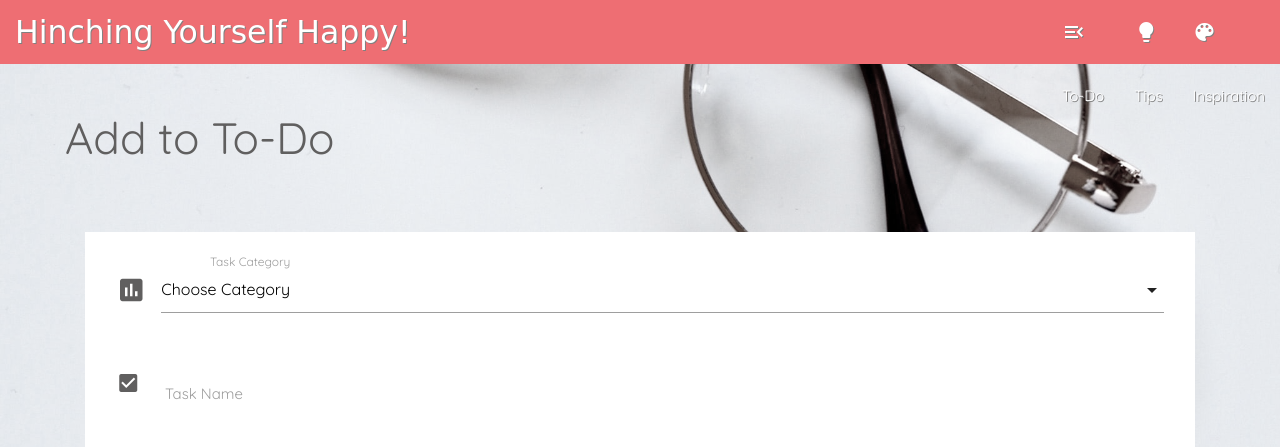
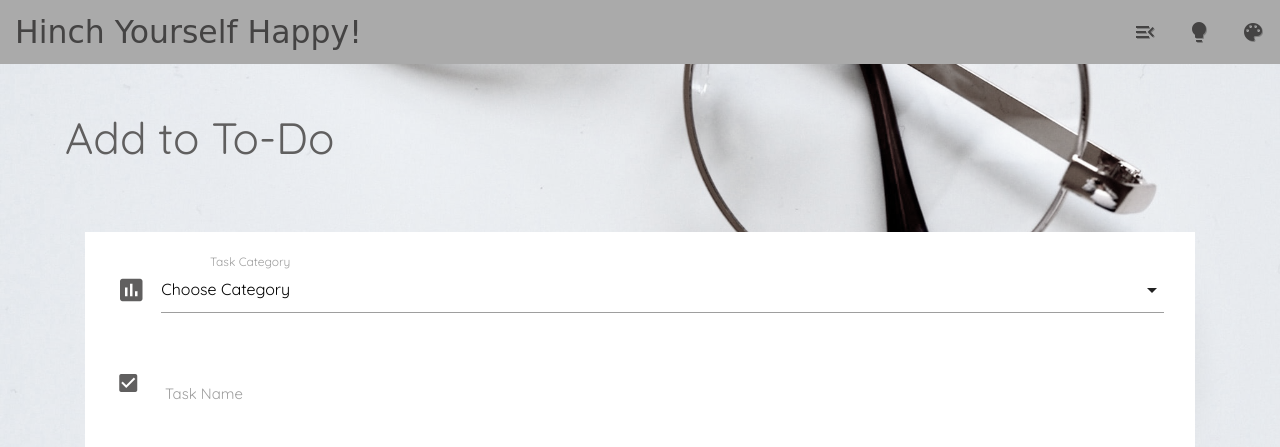
Before and after one commit to ElaineArchbold/DataCentricProject, a Flask app: page /addtodo in a window 1280 px wide. Shown: the top 447 px of the page. Run offline with Flask 2, Linux system fonts and the light colour scheme; data that the repository does not hold is empty; some libraries are stand-ins or nearby versions; some web fonts are replaced.

Commit message:
updated css as some items not pulling from here on heroku

```diff
--- a/static/css/style.css
+++ b/static/css/style.css
@@ -14,14 +14,13 @@ body {
     line-height: 110%;
     padding-left: 50px;
     padding-top: 50px;
-    color:
-
 }
 /*-----------------------------------------------------------------NAVBAR*/
 nav ul a {
     font-family: 'Quicksand', sans-serif;
     text-decoration: none;
     text-shadow: 1px 1px grey;
+    color: #444343
 }
 
 nav ul a:hover  {
@@ -35,13 +34,12 @@ nav ul a:hover  {
 
 nav .brand-logo {
     position: absolute;
-    color: #fff;
+    color: #444343;
     display: inline-block;
     font-size: 2.1rem;
     padding: 0;
     text-decoration: none;
-    padding-left: 10px;
-    text-shadow: 1px 1px grey }
+    padding-left: 10px;}
 
 nav .brand-logo:hover{
     color: #e8b3b3 !important;
@@ -51,7 +49,7 @@ nav .brand-logo:hover{
 nav .nav-wrapper {
     position: relative;
     height: 100%;
-    background-color: f4f2f2;
+    background-color: #aaaaaa;
     font-family: 'Euphoria Script', cursive;
     font-size:12px;
     padding-left:5px;
@@ -149,10 +147,10 @@ nav .nav-wrapper {
     border-radius:50px;
     border:1px solid #e8b3b3;
     box-shadow:2px 2px #d6d6d6;
-
 }
 
-.pb-video-container {    margin-bottom: 100px;
+.pb-video-container {
+    margin-bottom: 100px;
     background-color: #fafafa;
     min-height: 1200px;
     margin-top: 60px;
@@ -162,6 +160,8 @@ nav .nav-wrapper {
     min-height: 1200px;
     margin-top: 60px;
     padding-top: 10px;
+    }
+
 
 .pb-video {
         border: 1px solid #e8b3b3;
@@ -188,8 +188,13 @@ nav .nav-wrapper {
     text-align:center;
     border:none;
 }
+
+input:not([type]):focus:not([readonly]), input[type=text]:not(.browser-default):focus:not([readonly]), input[type=password]:not(.browser-default):focus:not([readonly]), input[type=email]:not(.browser-default):focus:not([readonly]), input[type=url]:not(.browser-default):focus:not([readonly]), input[type=time]:not(.browser-default):focus:not([readonly]), input[type=date]:not(.browser-default):focus:not([readonly]), input[type=datetime]:not(.browser-default):focus:not([readonly]), input[type=datetime-local]:not(.browser-default):focus:not([readonly]), input[type=tel]:not(.browser-default):focus:not([readonly]), input[type=number]:not(.browser-default):focus:not([readonly]), input[type=search]:not(.browser-default):focus:not([readonly]), textarea.materialize-textarea:focus:not([readonly]) {
+    border-bottom: none;
+    -webkit-box-shadow: none;
+    box-shadow: none;
+}
 /*----------------------------------------------------------------INSPIRATION PAGE*/
-
 
 .inspiration-page {
     margin-bottom: 100px;
@@ -212,6 +217,15 @@ nav .nav-wrapper {
 
 .item {
     padding: 4px;
+}
+
+.img-thumbnail{
+    padding: .25rem;
+    background-color: #fff;
+    border: 1px solid #e8b3b3;
+    border-radius: .25rem;
+    max-width: 100%;
+    height: auto;
 }
 
 /*----------------------------------------------------------------FOOTER*/
--- a/templates/base.html
+++ b/templates/base.html
@@ -18,11 +18,11 @@
   <nav>
 
   <div class="nav-wrapper">
-  <a href="{{url_for('home')}}" class="brand-logo">Hinching Yourself Happy!</a>
+  <a href="{{url_for('home')}}" class="brand-logo">Hinch Yourself Happy!</a>
     <ul class="right hide-on-med-and-down">
-        <li><a href="{{url_for('todo')}}"><i class="material-icons">menu_open</i>To-Do</a></li>
-        <li><a href="{{url_for('tips')}}"><i class="material-icons">lightbulb</i>Tips</a></li>
-        <li><a href="{{url_for('inspiration')}}"><i class="material-icons">color_lens</i>Inspiration</a></li>
+        <li><a href="{{url_for('todo')}}"><i class="material-icons">menu_open</i></a></li>
+        <li><a href="{{url_for('tips')}}"><i class="material-icons">lightbulb</i></a></li>
+        <li><a href="{{url_for('inspiration')}}"><i class="material-icons">color_lens</i></a></li>
 
     </ul>
   </div>
```
